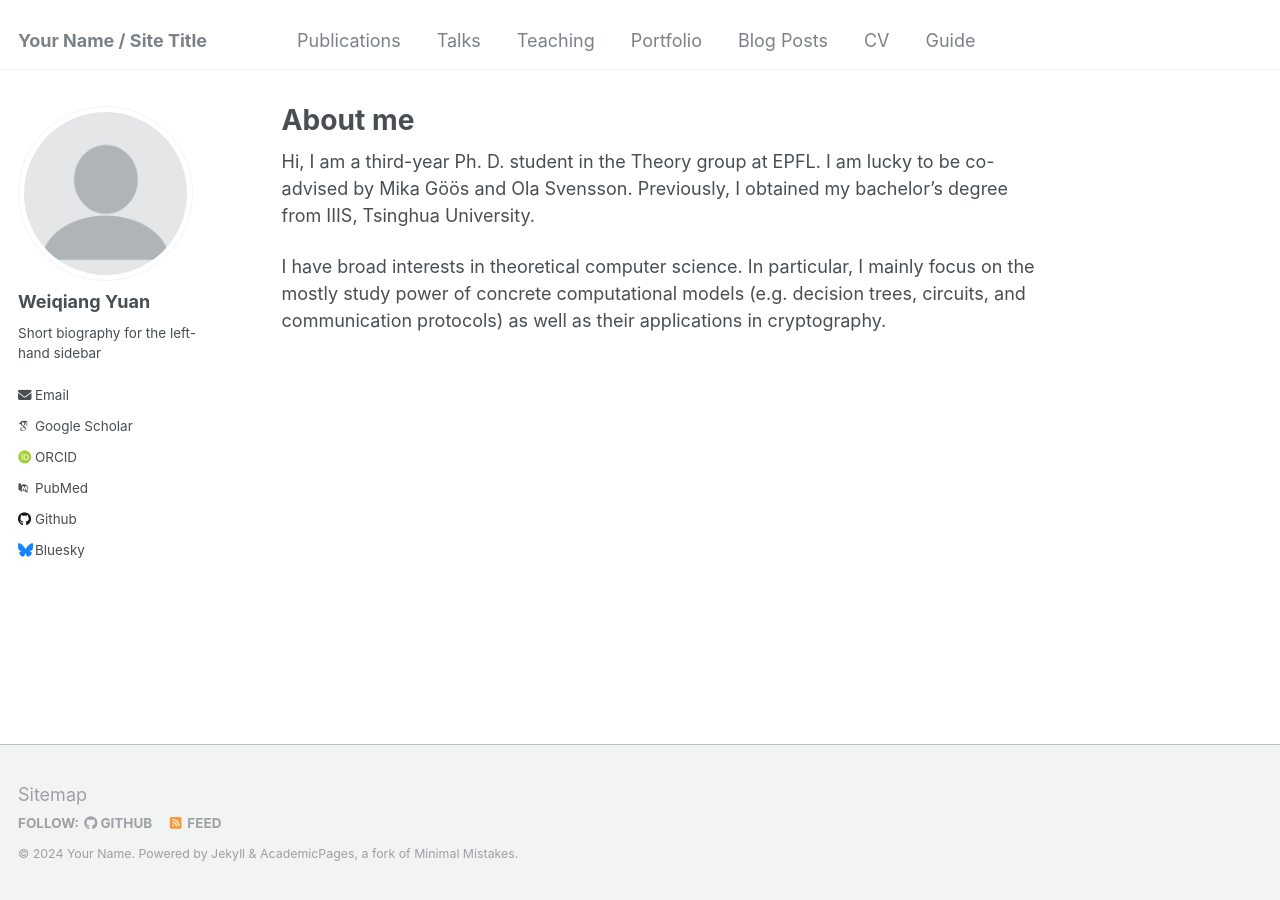
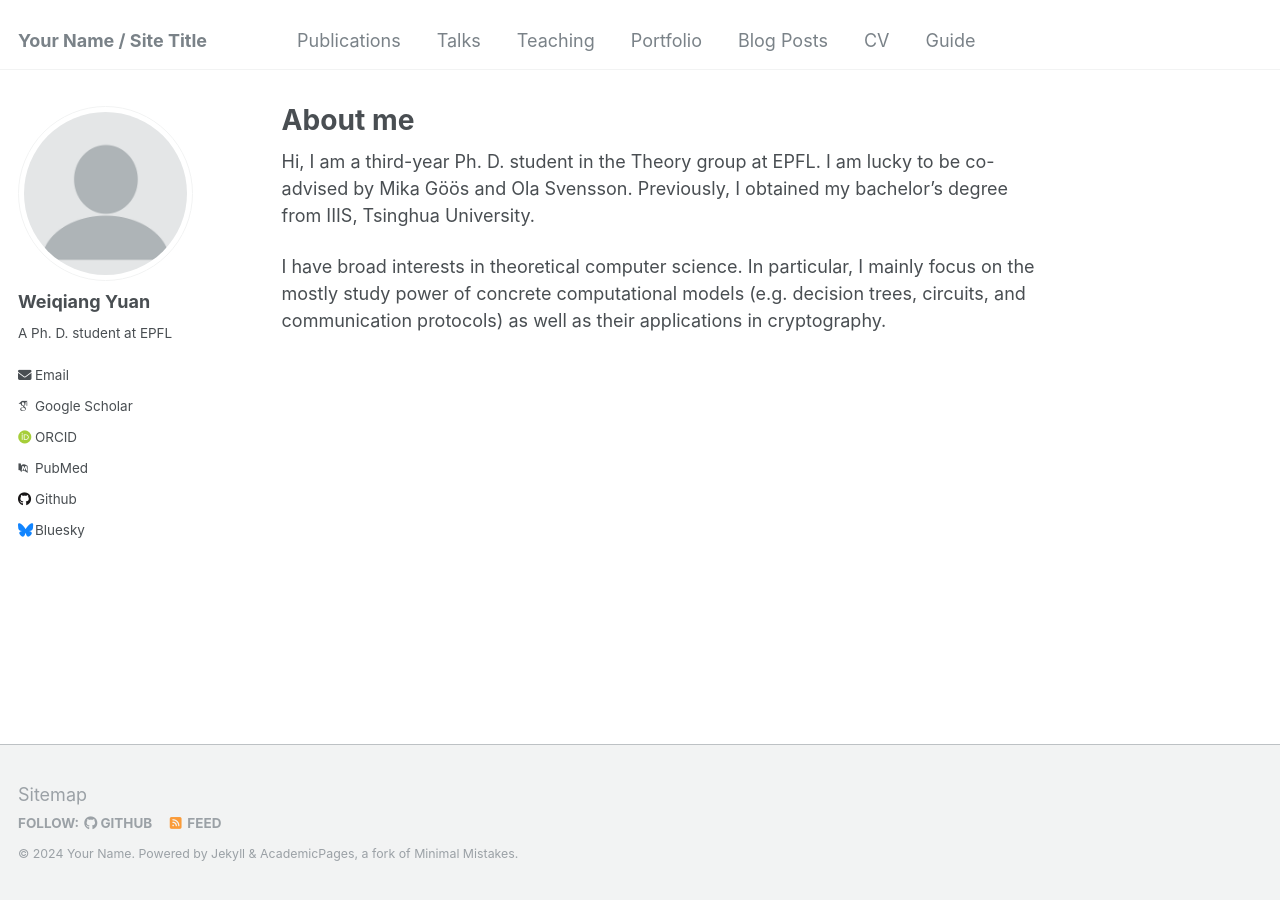
Before and after one commit to wwwaltzzz/wwwaltzzz.github.io, a Jekyll site: the page built from _pages/about.md, in a window 1280 px wide. Built offline with Jekyll 4.4.1, drawn with Linux system fonts in a browser that asks for light colours; some web fonts are replaced; some of the changed lines change nothing that is shown.

Commit message:
Update _config.yml

```diff
--- a/_config.yml
+++ b/_config.yml
@@ -24,7 +24,7 @@ author:
   avatar           : "profile.png"
   name             : "Weiqiang Yuan"
   pronouns         : # example: "she/her"
-  bio              : "Short biography for the left-hand sidebar"
+  bio              : "A Ph. D. student at EPFL"
   location         :
   employer         :
   uri              : # URL
@@ -234,15 +234,6 @@ defaults:
     values:
       layout: single
       author_profile: true
-  # _teaching
-  - scope:
-      path: ""
-      type: teaching
-    values:
-      layout: single
-      author_profile: true
-      share: true
-      comments: true
   # _publications
   - scope:
       path: ""
```
